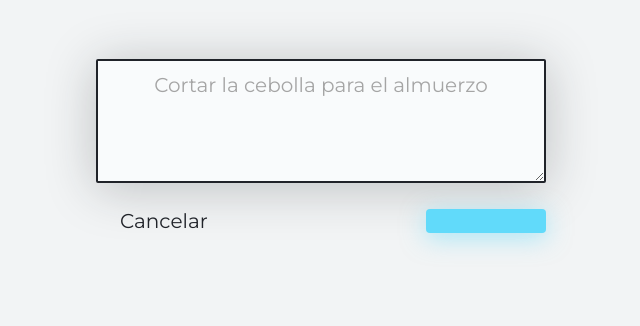
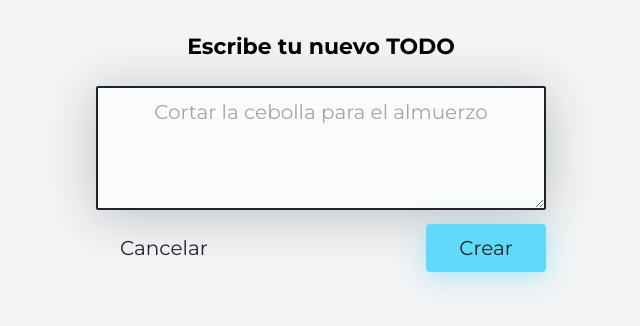
Before and after one commit to Hvasquezdev/React-Todo-List, a React (Create React App) app: page /new in a window 1280 px wide. Shown: the top 326 px of the page, without its empty margins (319-959 px from the left). Built offline with nearby package versions, Linux system fonts and the light colour scheme.

Commit message:
:recycle:(create todo page): handle new TodoForm params and method structure

```diff
--- a/src/routes/CreateTodoPage.js
+++ b/src/routes/CreateTodoPage.js
@@ -7,9 +7,23 @@ function CreateTodoPage() {
   const { addTodoItem } = useTodos();
   const navigate = useNavigate();
 
+  const navigateToHome = () => {
+    navigate("/");
+  }
+
+  const handleSubmitTodo = (val) => {
+    addTodoItem(val);
+    navigateToHome();
+  }
+
   return (
     <div className="createTodoPage">
-      <TodoForm addTodoItem={addTodoItem} handleClose={() => navigate("/")} />
+      <TodoForm
+        formLabel="Escribe tu nuevo TODO"
+        submitLabel="Crear"
+        submitTodo={handleSubmitTodo}
+        handleClose={navigateToHome}
+      />
     </div>
   );
 }
```
